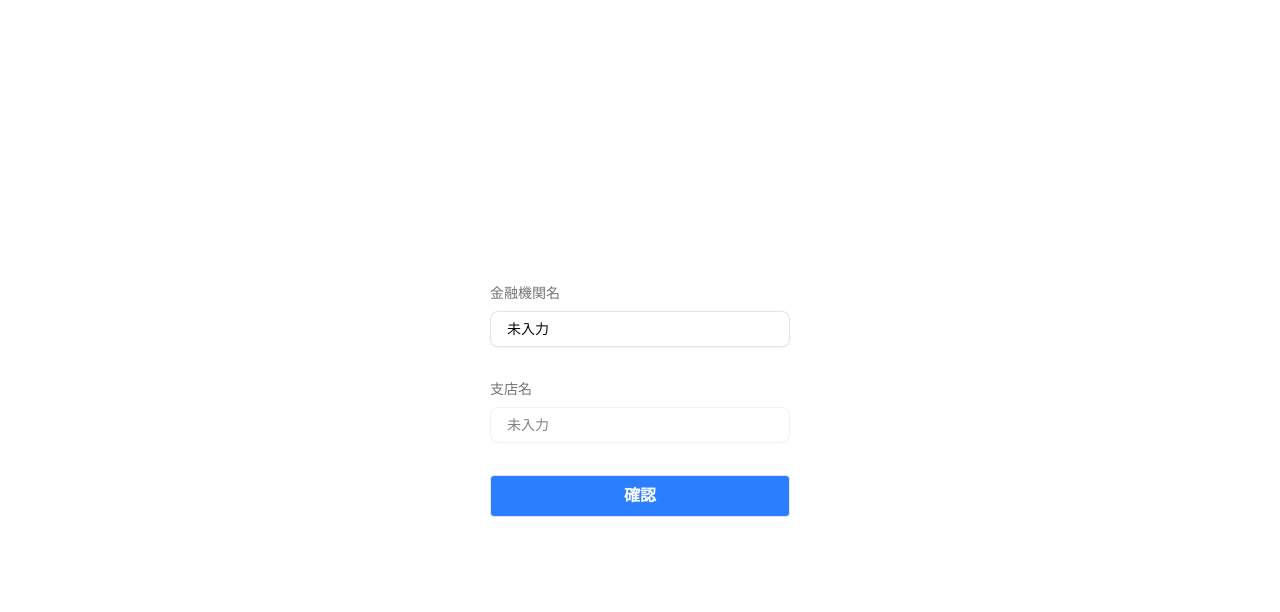
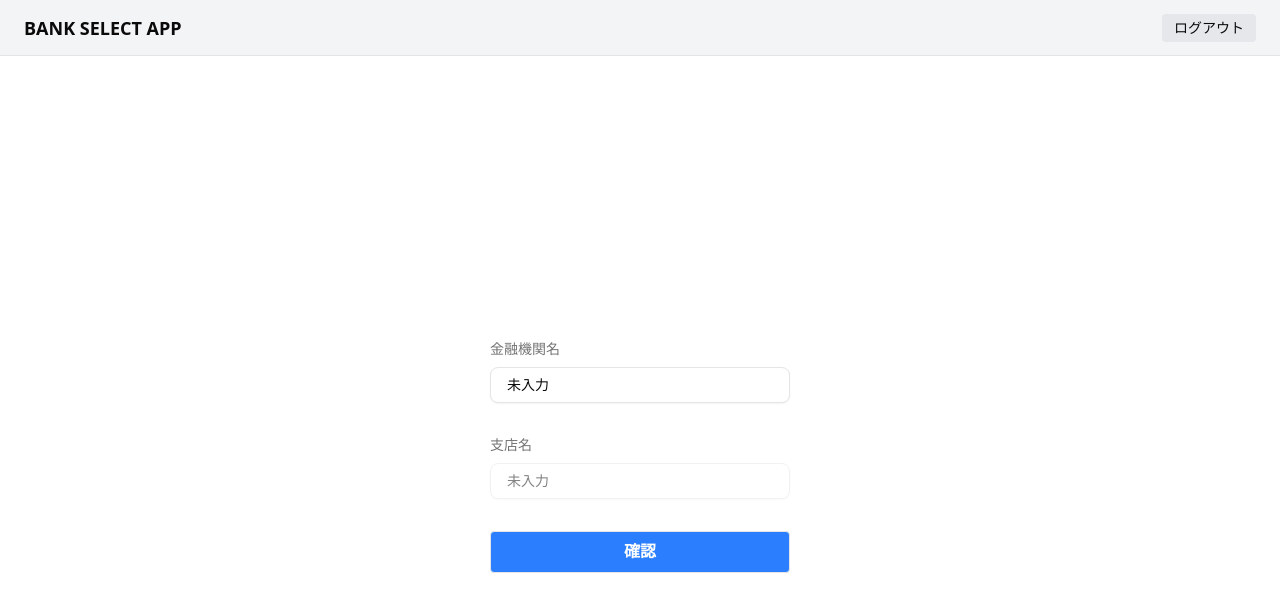
Before and after one commit to hirokazutoki/bank-select-app, a Next.js app: page / in a window 1280 px wide. Shown: the top 612 px of the page. Built offline with nearby package versions, Linux system fonts and the light colour scheme.

Commit message:
add Header

```diff
--- a/src/app/layout.tsx
+++ b/src/app/layout.tsx
@@ -1,6 +1,7 @@
 import type { Metadata } from "next";
 import { Geist, Geist_Mono } from "next/font/google";
 import "./globals.css";
+import {Header} from "@/components/Header";
 
 const geistSans = Geist({
   variable: "--font-geist-sans",
--- a/src/app/login/page.tsx
+++ b/src/app/login/page.tsx
@@ -1,6 +1,8 @@
 "use client";
 
 import {useState} from "react";
+import {Header} from "@/components/Header";
+import * as React from "react";
 
 export default function Home() {
     const [username, setUsername] = useState("");
@@ -20,6 +22,8 @@ export default function Home() {
     }
 
     return (
+        <>
+            <Header />
             <div className="font-sans grid grid-rows-[20px_1fr_20px] items-center justify-items-center min-h-screen p-8 pb-20 gap-16 sm:p-20">
                 <main className="flex flex-col gap-[32px] row-start-2 items-center sm:items-start">
                     <input value={username} onChange={e => setUsername(e.target.value)} placeholder="メールアドレス" />
@@ -27,5 +31,6 @@ export default function Home() {
                     <button className="btn btn-blue" onClick={handleLogin}>ログイン</button>
                 </main>
             </div>
+        </>
     );
 }
--- a/src/app/page.tsx
+++ b/src/app/page.tsx
@@ -1,6 +1,7 @@
 "use client"
 
 import * as React from "react"
+import { Header } from "@/components/Header";
 import { BankComboboxPopover } from "@/components/BankComboboxPopover";
 import { BranchComboboxPopover } from "@/components/BranchComboboxPopover";
 import { Bank } from "@/types/bank";
@@ -34,6 +35,8 @@ export default function Home() {
     }
 
     return (
+        <>
+            <Header />
             <div className="font-sans grid grid-rows-[20px_1fr_20px] items-center justify-items-center min-h-screen p-8 pb-20 gap-16 sm:p-20">
                 <main className="flex flex-col gap-[32px] row-start-2 items-center sm:items-start">
                     <BankComboboxPopover
@@ -53,5 +56,6 @@ export default function Home() {
                     </button>
                 </main>
             </div>
+        </>
     )
 }
--- /dev/null
+++ b/src/components/Header.tsx
@@ -0,0 +1,28 @@
+"use client";
+
+import { useRouter } from "next/navigation";
+
+export function Header() {
+    const router = useRouter();
+
+    const handleLogout = () => {
+        // ここにログアウト処理を書く
+        console.log("logout!");
+        router.push("/login");
+    };
+
+    return (
+        <header className="w-full h-14 bg-gray-100 border-b flex items-center">
+            <div className="container flex items-center justify-between mx-auto px-6">
+                <h1 className="text-lg font-semibold">BANK SELECT APP</h1>
+
+                <button
+                    onClick={handleLogout}
+                    className="text-sm px-3 py-1 bg-gray-200 rounded hover:bg-gray-300"
+                >
+                    ログアウト
+                </button>
+            </div>
+        </header>
+    );
+}
```
Lines whose indentation alone changed are shown as unchanged.
